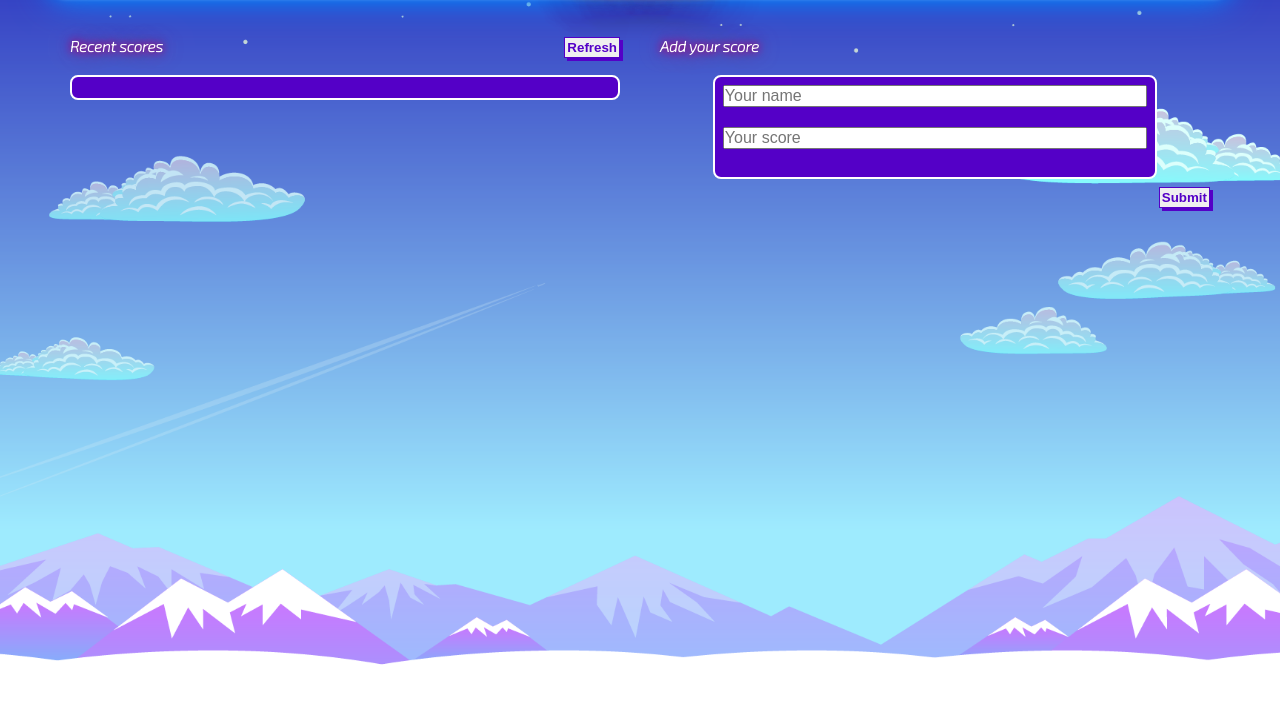
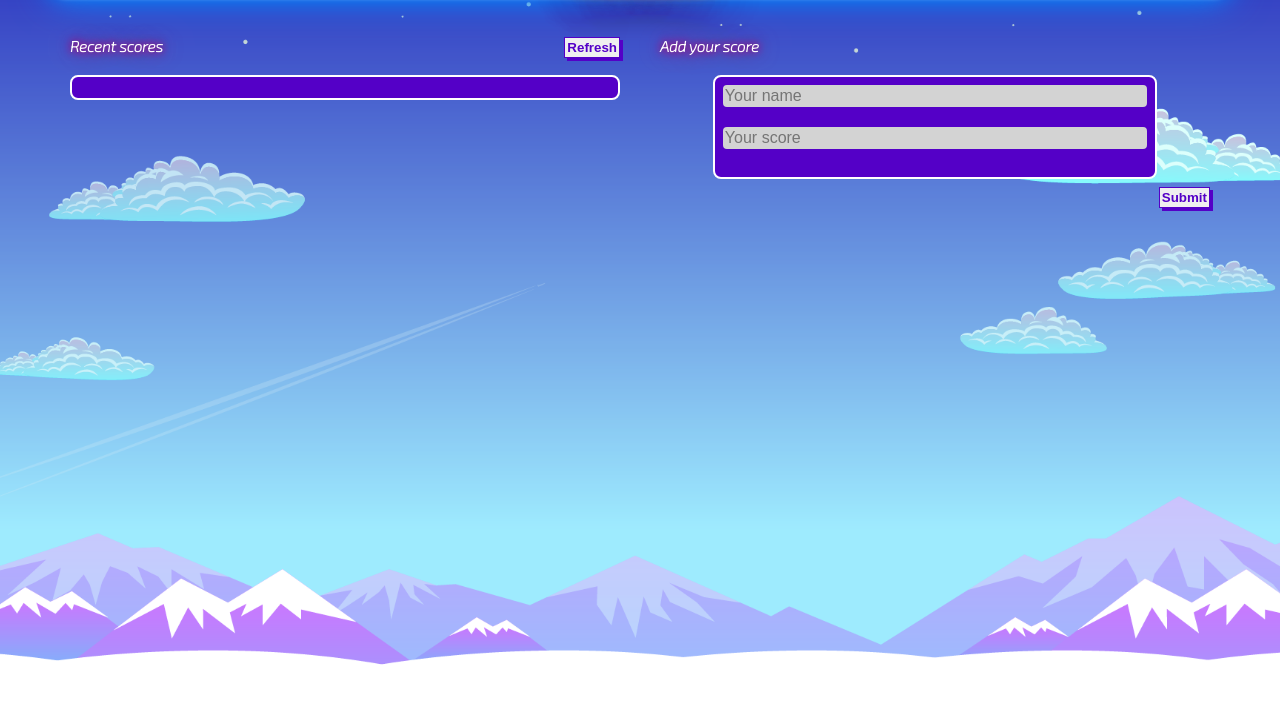
Before and after one commit to rbanos-mv/leaderboard, a website built with webpack: page src/index.html in a window 1280 px wide. Shown: the part 45-748 px from the top of the page. Built offline with nearby package versions, Linux system fonts and the light colour scheme; no server answers.

Commit message:
Update input fields  style

```diff
--- a/src/index.css
+++ b/src/index.css
@@ -114,6 +114,10 @@ h2 {
 }
 
 input {
+  background-color: lightgrey;
+  border: lightgrey 2px solid;
+  border-radius: 4px;
+  color: var(--font-color);
   font-size: medium;
 }
 
```
